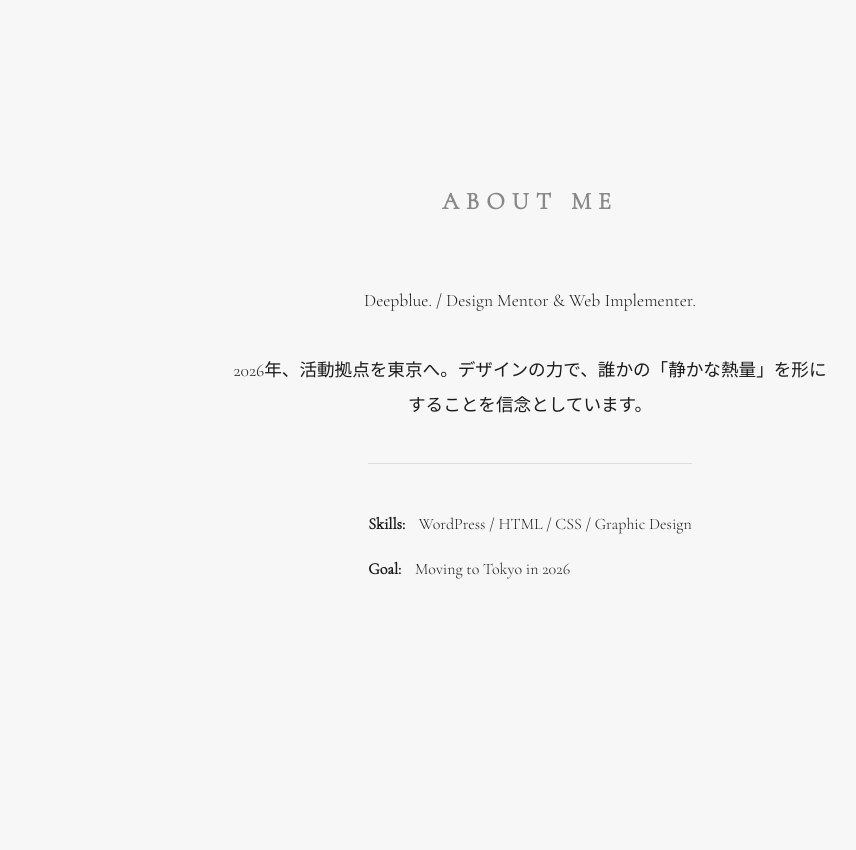
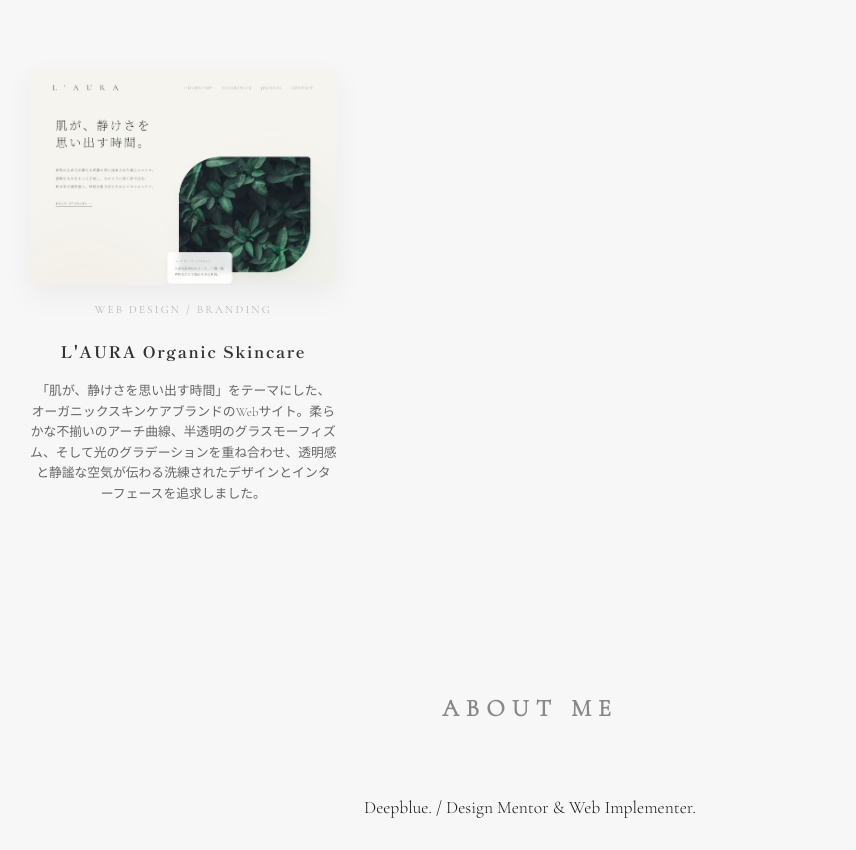
Before and after one commit to san0-code/deepblue, a plain HTML site: page index.html in a window 1280 px wide. Shown: the part 1755-2605 px from the top of the page, without its empty margins (110-966 px from the left). Drawn offline with nearby package versions, Linux system fonts and the light colour scheme.

Commit message:
Add files via upload

```diff
--- a/index.html
+++ b/index.html
@@ -110,6 +110,22 @@
                     </p>
                 </div>
 
+<!-- 【NEW】L'AURA（オーガニック スキンケア） -->
+                <div class="work-item">
+                    <a href="https://san0-code.github.io/l-aura/" style="text-decoration: none; color: inherit;">
+                        <div class="work-image-placeholder">
+                            <!-- ※キャプチャした画像名（例: aura-hero.png など）をセットしてください -->
+                            <img src="AURA.jpeg" alt="L'AURA Organic Skincare" class="work-img">
+                        </div>
+                        <p class="work-category">Web Design / Branding</p>
+                        <h3 class="work-name">L'AURA Organic Skincare</h3>
+                    </a>
+                    <p class="work-description" style="font-size: 0.8rem; color: #666; margin-top: 10px; line-height: 1.6;">
+                        「肌が、静けさを思い出す時間」をテーマにした、オーガニックスキンケアブランドのWebサイト。柔らかな不揃いのアーチ曲線、半透明のグラスモーフィズム、そして光のグラデーションを重ね合わせ、透明感と静謐な空気が伝わる洗練されたデザインとインターフェースを追求しました。
+                    </p>
+                </div>
+
+
             </div> <!-- /.works-grid -->
         </center>
     </section>
```
Also changed, not shown: AURA.jpeg (added).
